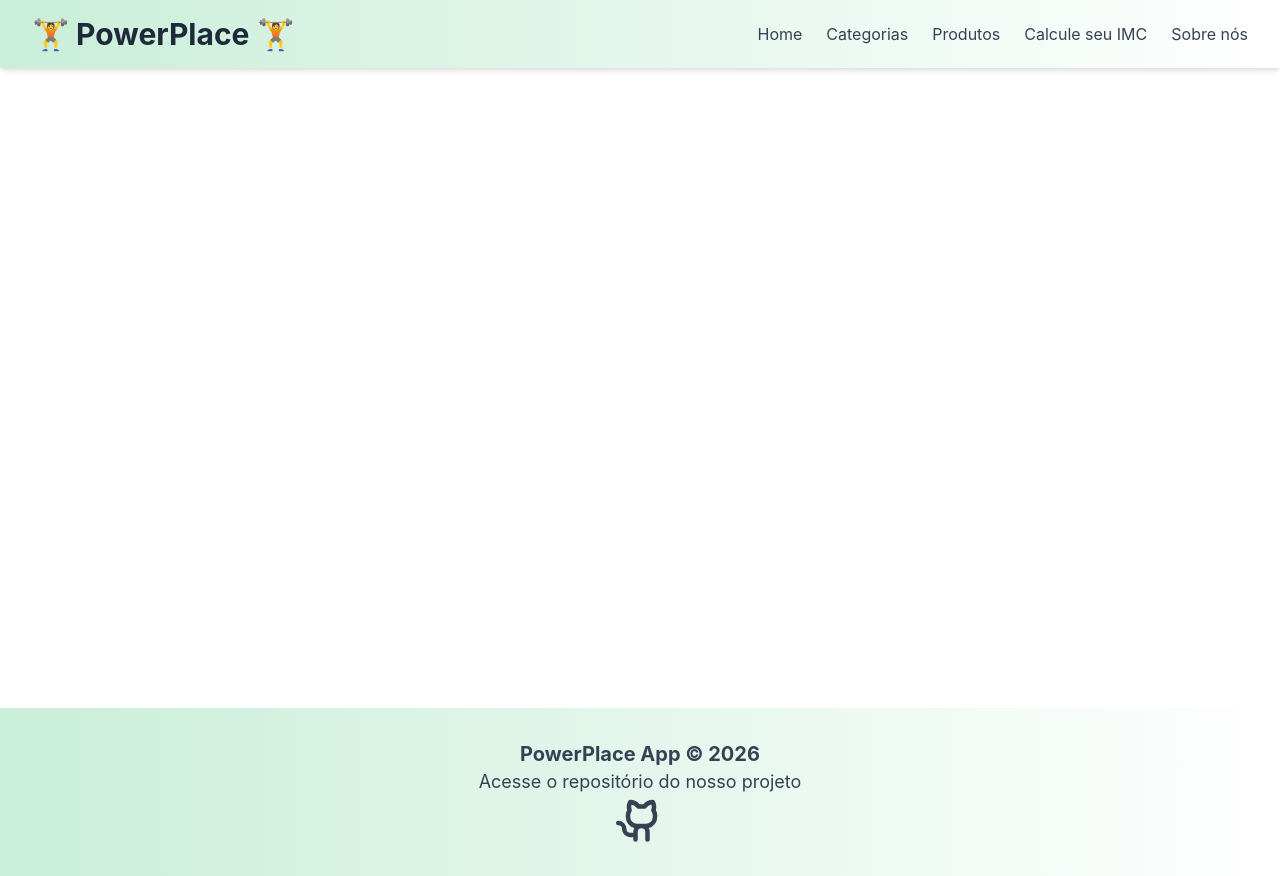
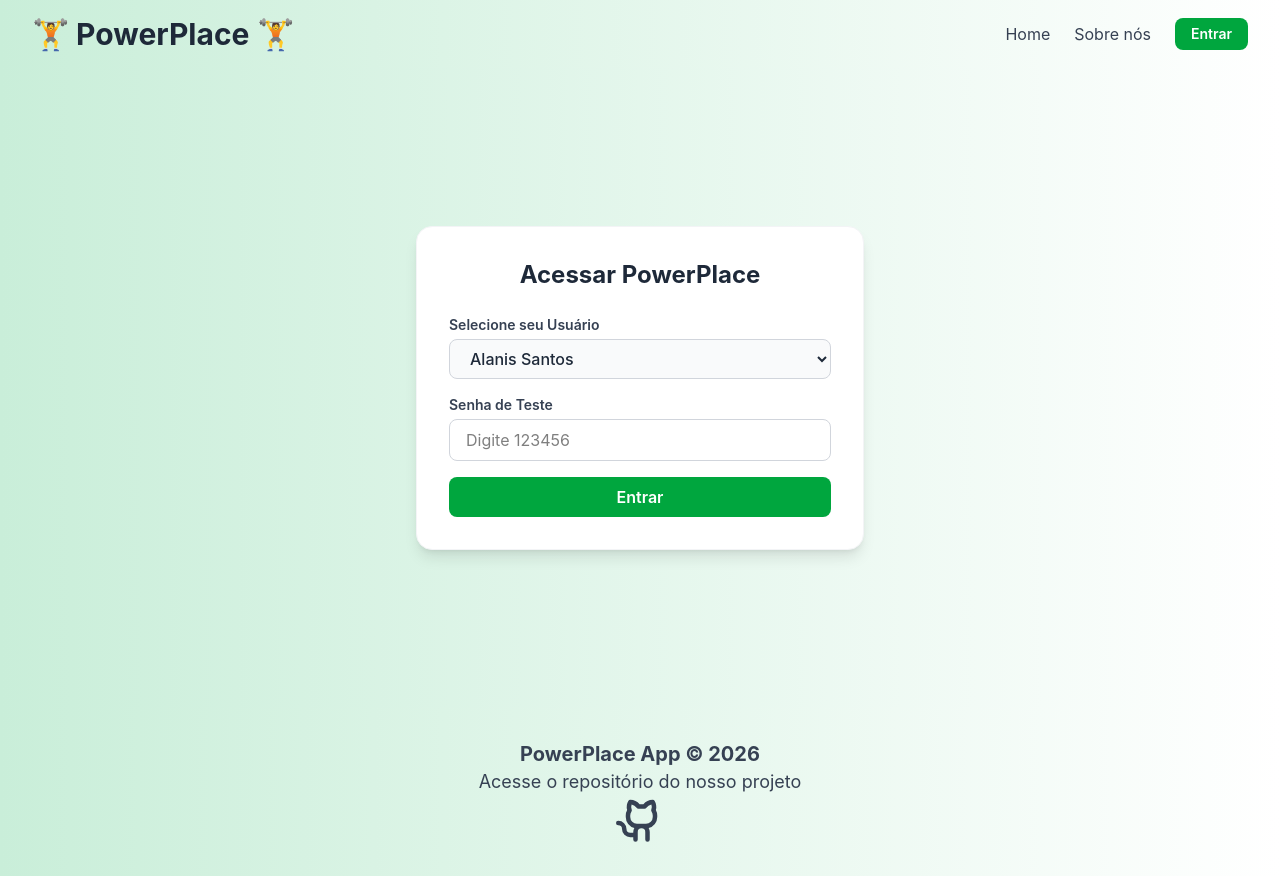
Before and after one commit to crmprojetointegrador/fitness-front, a React (Vite) app: page /login in a window 1280 px wide. Built offline with nearby package versions, Linux system fonts and the light colour scheme.

Commit message:
login de usuario teste, sem autenticação

```diff
--- a/src/App.tsx
+++ b/src/App.tsx
@@ -1,6 +1,7 @@
 import { BrowserRouter, Route, Routes } from 'react-router-dom'
 import { ToastContainer } from 'react-toastify'
 import 'react-toastify/dist/ReactToastify.css'
+import { UserProvider } from './context/UserContext'
 import './App.css'
 
 import Footer from "./components/footer/Footer"
@@ -12,10 +13,13 @@ import ListarProdutos from "./components/produto/listarprodutos/ListarProdutos"
 import FormCategoria from './components/categoria/formcategoria/FormCategoria'
 import DeletarCategoria from './components/categoria/deletarcategoria/DeletarCategoria'
 import About from './pages/About'
+import Login from "./pages/home/Login"
+import ProtectedRoute from "./components/ProtectedRoute"
 
 function App() {
   return (
     <>
+      <UserProvider>
         <ToastContainer />
         <BrowserRouter>
 
@@ -23,20 +27,27 @@ function App() {
 
           <div className="min-h-[80vh]">
             <Routes>
+              {/*  Rotas Públicas: Qualquer pessoa pode acessar sem logar */}
+              <Route path="/login" element={<Login />} />
               <Route path="/" element={<Home />} />
               <Route path="/home" element={<Home />} />
+              <Route path="/about" element={<About />} />
+
+              {/* Rotas Protegidas: Se tentar acessar sem estar logada, vai direto para o /login */}
+              <Route element={<ProtectedRoute />}>
                 <Route path="/imc" element={<ImcPage />} />
-            <Route path="/about" element={<About />} />
                 <Route path="/categorias" element={<ListarCategorias />} />
                 <Route path="/produtos" element={<ListarProdutos />} />
                 <Route path="/cadastrarcategoria" element={<FormCategoria />} />
                 <Route path="/editarcategoria/:id" element={<FormCategoria />} />
                 <Route path="/categorias/deletar/:id" element={<DeletarCategoria />} />
+              </Route>
             </Routes>
           </div>
 
           <Footer />
         </BrowserRouter>
+      </UserProvider>
     </>
   )
 }
--- /dev/null
+++ b/src/components/ProtectedRoute.tsx
@@ -0,0 +1,15 @@
+import { useContext } from "react";
+import { Navigate, Outlet } from "react-router-dom";
+import { UserContext } from "../context/UserContext";
+
+export default function ProtectedRoute() {
+  const context = useContext(UserContext);
+
+  if (!context) return null;
+
+  if (!context.estaLogado) {
+    return <Navigate to="/login" replace />;
+  }
+
+  return <Outlet />;
+}
--- a/src/components/navbar/Navbar.tsx
+++ b/src/components/navbar/Navbar.tsx
@@ -1,6 +1,14 @@
-import { Link } from "react-router-dom";
+import { useContext } from 'react';
+import { Link, useNavigate } from "react-router-dom";
+import { UserContext } from '../../context/UserContext';
 
 function Navbar() {
+    const context = useContext(UserContext);
+    const navigate = useNavigate();
+
+    if (!context) return null;
+    const { usuarioAtual, estaLogado, logout } = context;
+
     return (
         <div className="w-full bg-linear-to-r from-[#C9EED9] to-[#FFFFFF] flex-col items-center px-8 py-4 shadow-md">
             <div className="w-full flex justify-between items-center">
@@ -10,15 +18,38 @@ function Navbar() {
 
                 <div className='flex gap-6 items-center text-gray-700'>
                     <Link to='/home' className='hover:text-green-700 transition'>Home</Link>
-                    <Link to='/categorias' className='hover:text-green-700 transition'>Categorias</Link>
-                    <Link to='/produtos' className='hover:text-green-700 transition'>Produtos</Link>
-                    <Link to='/imc' className='hover:text-green-700 transition'>Calcule seu IMC</Link>
                     <Link to='/about' className='hover:underline'>Sobre nós</Link>
+
+                    {estaLogado ? (
+                        <>
+                            {/* Links visíveis apenas logado */}
+                            <Link to='/categorias' className='hover:text-green-700 transition'>Categorias</Link>
+                            <Link to='/produtos' className='hover:text-green-700 transition'>Produtos</Link>
+                            <Link to='/imc' className='hover:text-green-700 transition'>Calcule seu IMC</Link>
+
+                            {/* Identificação e Logout */}
+                            <div className="flex items-center gap-3 bg-white/60 border border-green-200 rounded-lg px-3 py-1 ml-2">
+                                <span className="text-sm font-semibold text-gray-800">Olá, {usuarioAtual?.nome.split(' ')[0]}</span>
+                                <button
+                                    onClick={logout}
+                                    className="text-xs font-bold text-red-600 hover:text-red-800 transition cursor-pointer"
+                                >
+                                    Sair
+                                </button>
+                            </div>
+                        </>
+                    ) : (
+                        <button
+                            onClick={() => navigate("/login")}
+                            className="bg-green-600 text-white text-sm font-semibold px-4 py-1.5 rounded-lg hover:bg-green-700 transition"
+                        >
+                            Entrar
+                        </button>
+                    )}
                 </div>
             </div>
         </div>
     );
 }
 
-
 export default Navbar;
--- /dev/null
+++ b/src/context/UserContext.tsx
@@ -0,0 +1,56 @@
+import { createContext, useState, type ReactNode } from "react";
+
+export interface Usuario {
+  id: number;
+  nome: string;
+}
+
+interface UserContextType {
+  usuarioAtual: Usuario | null;
+  estaLogado: boolean;
+  login: (id: number) => boolean;
+  logout: () => void;
+}
+
+export const UserContext = createContext<UserContextType | undefined>(undefined);
+
+const integrantes: Usuario[] = [
+  { id: 1, nome: 'Alanis Santos' },
+  { id: 2, nome: 'Bruna Mendes' },
+  { id: 3, nome: 'Eliane Orlandin' },
+  { id: 4, nome: 'Flame Souza' },
+];
+
+export function UserProvider({ children }: { children: ReactNode }) {
+  const [usuarioAtual, setUsuarioAtual] = useState<Usuario | null>(() => {
+    const salvo = localStorage.getItem("usuario_id");
+    if (salvo) {
+      return integrantes.find(i => i.id === Number(salvo)) || null;
+    }
+    return null;
+  });
+
+  const login = (id: number) => {
+    const user = integrantes.find(i => i.id === id);
+    if (user) {
+      setUsuarioAtual(user);
+      localStorage.setItem("usuario_id", String(id));
+      return true;
+    }
+    return false;
+  };
+
+  const logout = () => {
+    setUsuarioAtual(null);
+    localStorage.removeItem("usuario_id");
+    window.location.href = "/login";
+  };
+
+  const estaLogado = usuarioAtual !== null;
+
+  return (
+    <UserContext.Provider value={{ usuarioAtual, estaLogado, login, logout }}>
+      {children}
+    </UserContext.Provider>
+  );
+}
--- /dev/null
+++ b/src/pages/home/Login.tsx
@@ -0,0 +1,74 @@
+import { useState, useContext, type FormEvent } from "react";
+import { useNavigate } from "react-router-dom";
+import { UserContext } from "../../context/UserContext";
+import { toast } from "react-toastify";
+
+export default function Login() {
+  const [idSelecionado, setIdSelecionado] = useState("1");
+  const [senha, setSenha] = useState("");
+  const context = useContext(UserContext);
+  const navigate = useNavigate();
+
+  if (!context) return null;
+  const { login } = context;
+
+  function handleLogin(e: FormEvent) {
+    e.preventDefault();
+
+    if (senha !== "123456") {
+      toast.error("Senha incorreta! Use '123456' para testar.");
+      return;
+    }
+
+    const sucesso = login(Number(idSelecionado));
+    if (sucesso) {
+      toast.success("Login realizado com sucesso!");
+      navigate("/home");
+    }
+  }
+
+  return (
+    <div
+      className="min-h-[80vh] flex items-center justify-center p-4"
+      style={{ backgroundImage: 'linear-gradient(to right, #C9EED9, #FFFFFF)' }}
+    >
+      <div className="bg-white p-8 rounded-2xl shadow-lg max-w-md w-full border border-gray-100">
+        <h2 className="text-2xl font-bold text-gray-800 text-center mb-6">Acessar PowerPlace</h2>
+
+        <form onSubmit={handleLogin} className="space-y-4">
+          <div>
+            <label className="block text-sm font-semibold text-gray-700 mb-1">Selecione seu Usuário</label>
+            <select
+              value={idSelecionado}
+              onChange={(e) => setIdSelecionado(e.target.value)}
+              className="w-full px-4 py-2 border border-gray-300 rounded-lg outline-none bg-gray-50 text-gray-800 font-medium"
+            >
+              <option value="1">Alanis Santos</option>
+              <option value="2">Bruna Mendes</option>
+              <option value="3">Eliane Orlandin</option>
+              <option value="4">Flame Souza</option>
+            </select>
+          </div>
+
+          <div>
+            <label className="block text-sm font-semibold text-gray-700 mb-1">Senha de Teste</label>
+            <input
+              type="password"
+              placeholder="Digite 123456"
+              value={senha}
+              onChange={(e) => setSenha(e.target.value)}
+              className="w-full px-4 py-2 border border-gray-300 rounded-lg outline-none focus:ring-2 focus:ring-green-400"
+            />
+          </div>
+
+          <button
+            type="submit"
+            className="w-full bg-green-600 hover:bg-green-700 text-white font-semibold py-2 rounded-lg transition"
+          >
+            Entrar
+          </button>
+        </form>
+      </div>
+    </div>
+  );
+}
```
Lines whose indentation alone changed are shown as unchanged.
